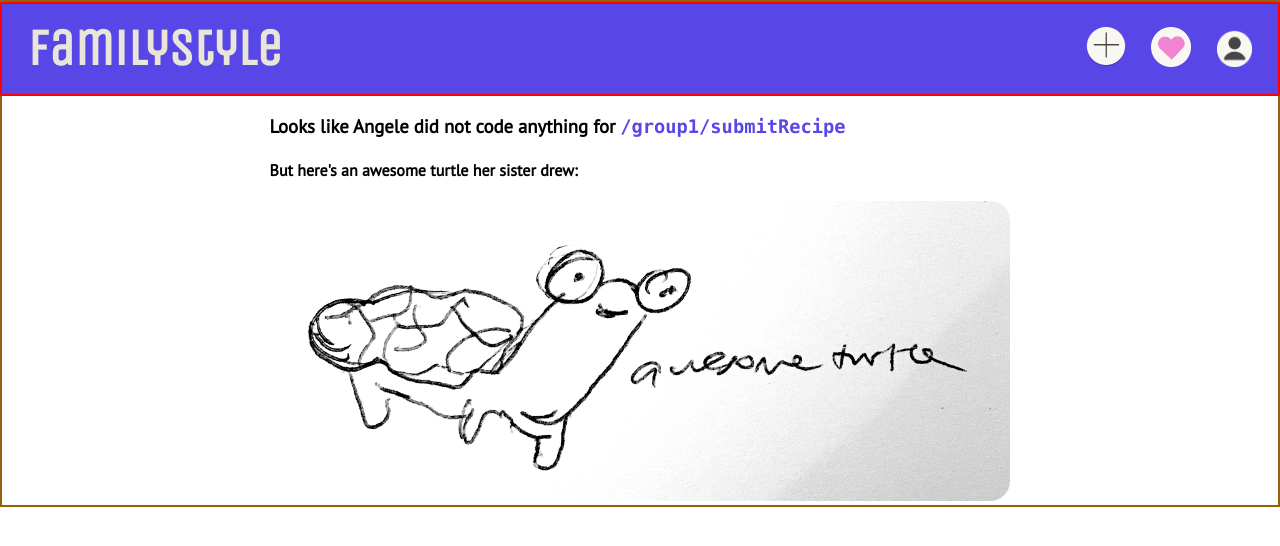
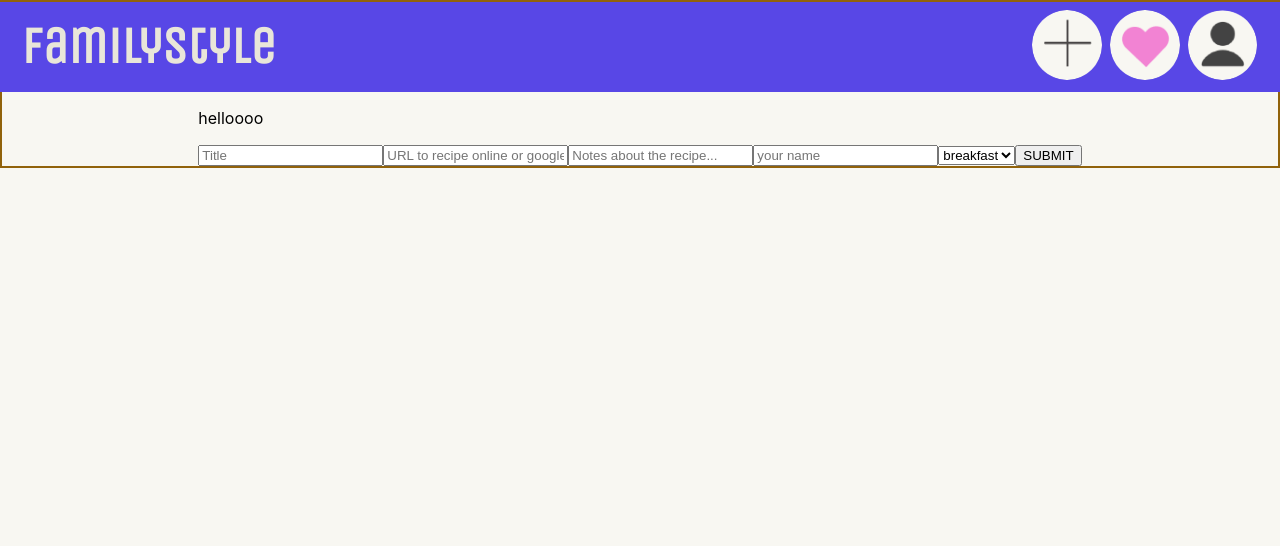
Before and after one commit to angelewilliams/family-style, a React (Create React App) app: page /group1/submitRecipe in a window 1280 px wide. Shown: the top 546 px of the page. Built offline with nearby package versions, Linux system fonts and the light colour scheme; a web font is replaced by a local one.

Commit message:
Start POST new recipe

```diff
--- a/src/Components/App/App.js
+++ b/src/Components/App/App.js
@@ -1,13 +1,15 @@
 import React, { useState, useEffect } from 'react'
 import { Route, Switch, NavLink } from 'react-router-dom';
-import { fetchRecipes } from './../../apiCalls'
+import { fetchRecipes, postRecipe } from './../../apiCalls'
 import Recipes from './../Recipes/Recipes'
 import LoadingSpinner from '../Loading/LoadingSpinner';
 import Nav from './../Nav/Nav'
 import NoMatch from '../NoMatch/NoMatch';
+import RecipeForm from '../RecipeForm/RecipeForm'
 
 // import logo from './../Images/logo.svg';
 import './App.css';
+import GroupSelect from '../GroupSelect/GroupSelect';
 
 const App = () => {
   const [group, setGroup] = useState('group1');
@@ -27,50 +29,53 @@ const App = () => {
     setIsLoading(true);
     fetchRecipes()
       .then(fetchedRecipes => {
-        console.log( 'line 18 executed' , fetchedRecipes)
+        console.log('line 18 executed')
         setRecipes(fetchedRecipes.recipes)
-        setIsLoading(false)})
+        setIsLoading(false)
+      })
       .catch(() => {
-         setError("Unable to fetch recipes at this time");
-         setIsLoading(false);
+        setError("Unable to fetch recipes at this time");
+        setIsLoading(false);
       });
   };
 
-  const addRecipe = () => {
-    console.log('add recipe invoked')
+  const submitRecipe = (value) => {
+    setIsLoading(true);
+    console.log(value)
+    // postRecipe('food', 'no','no', 'me', group, 'dessert').then(response => console.log(response))
+
+    console.log('add recipe invoked with this data: ', value)
   }
+
+
+
 
   return (
     <main>
-      <Nav group={group} addRecipe={addRecipe} />
+      <Nav group={group} handleFetch={handleFetch} />
+
       <Switch>
-
-
-        <Route exact path="/group1">
-          {isLoading ? <LoadingSpinner /> : <Recipes recipeProps={recipes} />}
-
-        </Route>
-
-
         <Route
           exact path="/"
           render={() =>
-            <>
-            {isLoading ? <LoadingSpinner /> : ''}
-            {error && <div className="error">{error}</div>}
-            <section className="select-group">
-              <h2>Please select a group's recipes to view</h2>
-              <NavLink className="group-link" to="/group1/">
-                <h3 className="group-link" onClick={handleFetch}>Showcase</h3>
-              </NavLink>
-              </section>
-            </>
+            <GroupSelect handleFetch={handleFetch}/>
+          }
+        />
+        <Route exact path="/group1">
+          {isLoading ? <LoadingSpinner /> : <Recipes recipeProps={recipes} />}
+        </Route>
+
+        <Route exact path="/group1/submitRecipe"
+          render={() =>
+            <RecipeForm submitRecipe={submitRecipe} />
           }
         />
 
+
+
         <Route path="*">
-            <NoMatch />
-          </Route>
+          <NoMatch />
+        </Route>
       </Switch>
     </main>
 
@@ -92,13 +97,27 @@ export default App;
 <LandingPage />
 </Route>
 
+postRecipe(value.title, value.url, value.notes, value.submittedBy, value.group, value.tag)
+      .then(response => console.log(response))
 
+      .catch(() => {
+        setError("Unable to fetch recipes at this time");
+        setIsLoading(false);
+      });
 OTHER
- <Route
-         exact path="/:groupId/submitRecipe"
-         render={({match}) => {
-           const groupId = match.params.groupId
-           return <Recipes id={groupId} />
-         }}
-       />
+       .then(fetchedRecipes => {
+        console.log('line 47 executed' , fetchedRecipes)
+        setRecipes(fetchedRecipes.recipes)
+        setIsLoading(false)
+      })
+
+
+
+ const handleWatchMovie = (id, rating, user) => {
+    postUserRating(id, rating, user)
+      .then(response => {
+        console.log(response);
+        this.state.user.watchedMovies.push(response.post)
+        this.setState({...this.state, modal: false})
+      })
 */
--- /dev/null
+++ b/src/Components/GroupSelect/GroupSelect.js
@@ -0,0 +1,30 @@
+import React from 'react'
+import { NavLink } from 'react-router-dom'
+import './GroupSelect.css'
+
+const GroupSelect = ({handleFetch}) =>{
+
+    return(
+        <>
+        <section className="select-group">
+          <h2>Please select a group's recipes to view</h2>
+          <NavLink className="group-link" to="/group1/">
+            <h3 className="group-link" onClick={handleFetch}>Showcase</h3>
+          </NavLink>
+        </section>
+      </>
+    )
+}
+export default GroupSelect
+
+
+// <>
+// {isLoading ? <LoadingSpinner /> : ''}
+// {error && <div className="error">{error}</div>}
+// <section className="select-group">
+//   <h2>Please select a group's recipes to view</h2>
+//   <NavLink className="group-link" to="/group1/">
+//     <h3 className="group-link" onClick={handleFetch}>Showcase</h3>
+//   </NavLink>
+// </section>
+// </>
--- a/src/Components/Nav/Nav.css
+++ b/src/Components/Nav/Nav.css
@@ -1,8 +1,6 @@
 nav {
-    border: 2px solid red;
     background-color: #5847E6;
     color: #E9E6D9;
-    /* color: #F8F7F2; */
     width: 100%;
     height: 7vw;
     display: flex;
@@ -11,6 +9,7 @@ nav {
     align-content: center;
     justify-content: space-between;
     align-items: center;
+    padding-right:1vw;
 }
 
 .page-title {
@@ -33,8 +32,10 @@ nav {
 
 
 .dot {
-    height: 40px;
-    background-color: none;
+    border-radius: 50%;
+    height:5.5vw;
+    margin: 4px;
+
   }
 
 .nav-dot-wrapper{
@@ -44,8 +45,9 @@ nav {
     justify-content: space-evenly;
     align-items: center;
     flex-direction: row;
+    padding-right: 2vw;
 }
 
 .dot:hover{
-    border:solid 3px #FEDD78;
+    border:solid 3px #4DC9C1;
 }
--- a/src/Components/Nav/Nav.js
+++ b/src/Components/Nav/Nav.js
@@ -1,12 +1,11 @@
 import React from 'react'
 import { NavLink } from 'react-router-dom'
 import './Nav.css'
-import Graphic from '../Graphic/Graphic'
 import submitRecipe from './../../Images/add-recipe-icon.png'
 import person from './../../Images/person-icon.png'
 import favorites from './../../Images/favorite-recipes-icon.png'
 
-const Nav = ({group, addRecipe}) => {
+const Nav = ({group, handleFetch}) => {
 
     return (
         <nav>
@@ -24,10 +23,10 @@ const Nav = ({group, addRecipe}) => {
             <NavLink id="favorites"  to="/group1/favorites" activeClassName="selected">
                 <img src={favorites} alt="heart icon to indicate favorited recipes" className="dot"/>
             </NavLink>
-            <span  id="group" text={group}>
-                <img src={person} alt="head and shoulders icon to indicate person/group logged in as" className="dot"/>
+            <NavLink  id="group" to="/group1" text={group} onClick={handleFetch}>
+                <img src={person} alt="head and shoulders icon to indicate person/group logged in as" className="dot" text="Current group is Showcase"/>
 
-            </span>
+            </NavLink>
 
 
             </div>
--- a/src/Components/NoMatch/NoMatch.js
+++ b/src/Components/NoMatch/NoMatch.js
@@ -9,7 +9,7 @@ const NoMatch = () => {
     return (
       <div className="no-match">
         <h3>
-          Looks like Angele did not code anything for <code>{location.pathname}</code>
+          Uh oh, looks like Angele did not code anything for <code>{location.pathname} </code> yet.
         </h3>
         <h4>But here's an awesome turtle her sister drew:</h4>
         <img src={awesomeTurtle} alt="awesome turtle" className="awesome-turtle"/>
--- /dev/null
+++ b/src/Components/RecipeForm/RecipeForm.js
@@ -0,0 +1,109 @@
+import React, { useState } from 'react'
+import './RecipeForm.css'
+
+
+const RecipeForm = ({ submitRecipe }) => {
+    const [formData, setFormData] = useState({
+        title: '',
+        url: '',
+        notes: '',
+        submittedBy: '',
+        group: 'group1',
+        tag: ''
+    })
+    const [submitted, setSubmitted]= useState(false)
+
+    const [error, setError] = useState('');
+
+    const handleChangeTitle = (e) => {
+        setFormData({ ...formData, title: e.target.value })
+    }
+    const handleChangeURL = (e) => {
+        setFormData({ ...formData, url: e.target.value })
+    }
+    const handleChangeNotes = (e) => {
+        setFormData({ ...formData, notes: e.target.value })
+    }
+    const handleChangeSubmittedBy = (e) => {
+        setFormData({ ...formData, submittedBy: e.target.value })
+    }
+
+    const handleTagSelect = (e) => {
+        setFormData({ ...formData, tag: e.target.value })
+    }
+
+    const handleSubmit = (e) => {
+        e.preventDefault()
+        setSubmitted(true)
+        submitRecipe(formData)
+    }
+
+    return (
+        <div>
+            <p>helloooo</p>
+            <section className="form-wrapper">
+                <form className="recipe-link-form" onSubmit={handleSubmit}>
+                    {submitted ? <div>You have successfully added a recipe</div> : null}
+                    <input
+                        onChange={handleChangeTitle}
+                        type='text'
+                        placeholder='Title'
+                        name='title'
+                        value={formData.title}
+                        required
+                    />
+
+                    <input
+                        onChange={handleChangeURL}
+                        type='text'
+                        placeholder='URL to recipe online or google doc'
+                        name='url'
+                        value={formData.url}
+                        required
+                    />
+                    <input
+                        onChange={handleChangeNotes}
+                        type='text'
+                        placeholder='Notes about the recipe...'
+                        name='notes'
+                        value={formData.notes}
+                        required
+                    />
+                    <input
+                        onChange={handleChangeSubmittedBy}
+                        type='text'
+                        placeholder='your name'
+                        name='submittedBy'
+                        value={formData.submittedBy}
+                        required
+                    />
+
+                    <select value={formData.tag} onChange={handleTagSelect} required>
+                        <option value="breakfast">breakfast</option>
+                        <option value="drink">drink</option>
+                        <option value="dessert">dessert</option>
+                        <option value="main">main</option>
+                        <option value="salad">salad</option>
+                        <option value="sauce">sauce</option>
+                        <option value="snack">snack</option>
+                    </select>
+
+
+                    <button type="submit">SUBMIT</button>
+                </form>
+
+            </section>
+        </div>
+    )
+}
+
+export default RecipeForm
+
+/*
+
+  const [title, setGroup] = useState('');
+    const [url, setUrl] = useState('');
+    const [notes, setNotes] = useState('');
+    const [submittedBy, setSubmit] = useState('');
+    const [tag, setTag] = useState('');
+} */
--- a/src/apiCalls.js
+++ b/src/apiCalls.js
@@ -16,7 +16,7 @@ const fetchSingleRecipe = (id) => {
         })
 }
 
-const postRecipe = (title, url, notes, submittedBy, group, tags) => {
+const postRecipe = (title, url, notes, submittedBy, group, tag) => {
     return fetch('http://localhost:3001/api/v1/recipes', {
         method: 'POST',
         body: JSON.stringify({
@@ -25,7 +25,7 @@ const postRecipe = (title, url, notes, submittedBy, group, tags) => {
             "notes": notes,
             "submittedBy": submittedBy,
             "group": group,
-            "tags": tags,
+            "tag": tag,
         }),
         headers: {
             'Content-Type': 'application/json'
--- a/src/index.css
+++ b/src/index.css
@@ -15,6 +15,7 @@ code {
 html {
   width: 100%;
   height: 100%;
+  background-color: #F8F7F2;
 }
 
 hidden {
```
Also changed, not shown: src/Components/SubmitRecipe/SubmitRecipe.js (deleted, +0 -15 lines), src/Components/GroupSelect/GroupSelect.css (added), src/Components/RecipeForm/RecipeForm.css (added), src/Images/add-recipe-icon.png, src/Images/person-icon.png.
